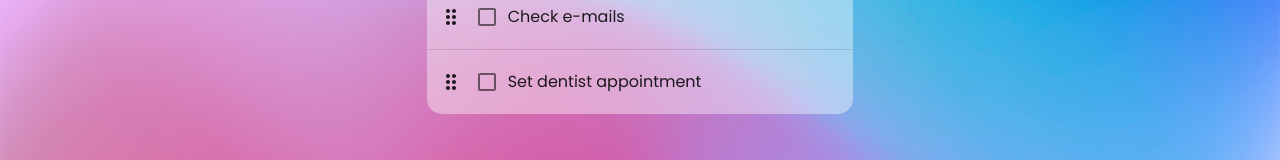
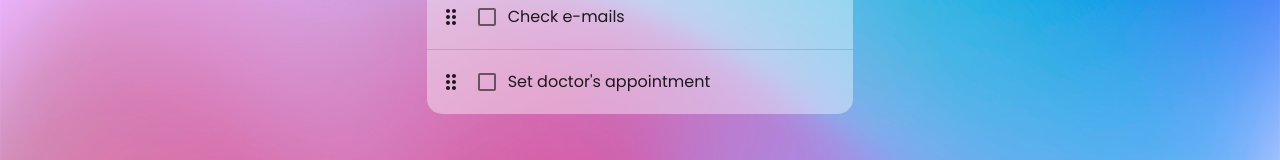
Before and after one commit to parthpatel6347/react-hooks-todo-app, a React (Create React App) app: page / in a window 1280 px wide. Shown: the part 240-400 px from the top of the page. Built offline with nearby package versions, Linux system fonts and the light colour scheme.

Commit message:
fix seed

```diff
--- a/src/contexts/todosContext.js
+++ b/src/contexts/todosContext.js
@@ -6,7 +6,7 @@ import { useDarkMode } from "../hooks/useDarkMode";
 const initialTodos = [
   { id: 1, task: "Buy milk", completed: false },
   { id: 2, task: "Check e-mails", completed: false },
-  { id: 3, task: "Set dentist appointment", completed: false },
+  { id: 3, task: "Set doctor's appointment", completed: false },
 ];
 
 export const TodosContext = createContext();
```
